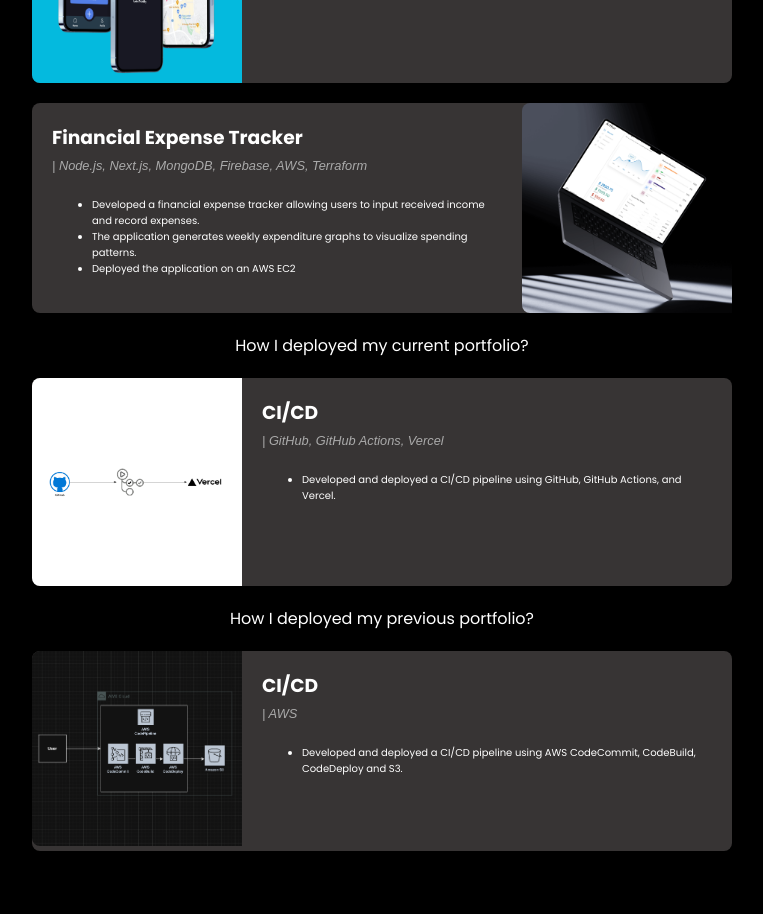
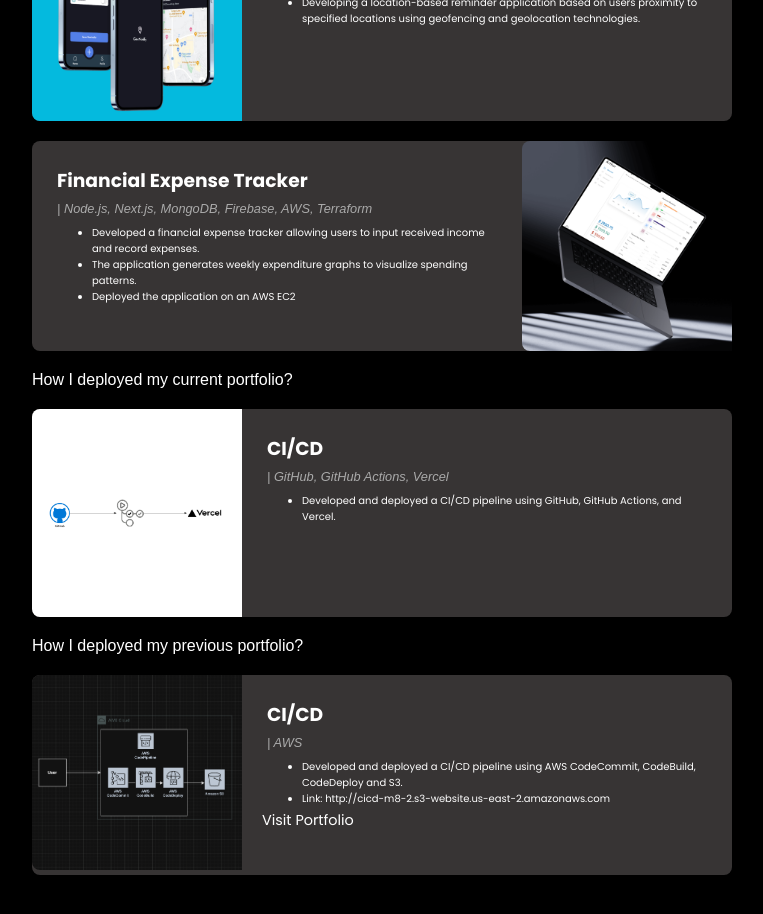
Before and after one commit to AkhilTheBoss/updatedPortfolio, a Next.js app: page / in a window 1280 px wide. Shown: the part 720-1634 px from the top of the page, without its empty margins (258-1021 px from the left). Before the commit the page ends 1611 px from the top, so only its background shows below. Built offline with nearby package versions, Linux system fonts and the light colour scheme.

Commit message:
touches added

```diff
--- a/src/app/components/Body/Body.css
+++ b/src/app/components/Body/Body.css
@@ -1,4 +1,3 @@
-/* Existing CSS */
 .cards-container {
   padding: 40px;
   max-width: 1200px;
@@ -7,6 +6,12 @@
   flex-direction: column;
   align-items: center;
   gap: 20px;
+}
+
+.main {
+  font-family: "Arial", sans-serif;
+  text-align: left;
+  width: 100%;
 }
 
 .Body-wrapper {
@@ -18,25 +23,22 @@
   align-items: center;
 }
 
-/* Add media queries for responsive design */
 @media (max-width: 768px) {
-  /* Styles for mobile view (screen width <= 768px) */
   .cards-container {
-    padding: 20px; /* Reduce padding for mobile view */
+    padding: 20px;
   }
 
   .Body-wrapper {
-    padding: 0 10px; /* Add some padding to the sides */
+    padding: 0 10px;
   }
 }
 
 @media (max-width: 1024px) {
-  /* Styles for tab view (screen width <= 1024px) */
   .cards-container {
-    padding: 30px; /* Adjust padding for tab view */
+    padding: 30px;
   }
 
   .Body-wrapper {
-    padding: 0 20px; /* Add some padding to the sides */
+    padding: 0 20px;
   }
 }
--- a/src/app/components/Body/Body.jsx
+++ b/src/app/components/Body/Body.jsx
@@ -36,6 +36,7 @@
   return (
     <div className="Body-wrapper">
       <div className="cards-container">
+        <div className="main">Featured Work</div>
         <Card
           title="GeoNotify"
           content={`Developing a location-based reminder application based on users proximity to specified locations using geofencing and geolocation technologies.`}
@@ -52,7 +53,7 @@
           imageSrc="images/MacBook-02.png"
           imageDirection="right"
         />
-        <div>How I deployed my current portfolio?</div>
+        <div className="main">How I deployed my current portfolio?</div>
         <Card
           title="CI/CD"
           content="Developed and deployed a CI/CD pipeline using GitHub, GitHub Actions, and Vercel."
@@ -60,13 +61,15 @@
           imageSrc="images/newCICD.png"
           imageDirection="left"
         />
-        <div>How I deployed my previous portfolio?</div>
+        <div className="main">How I deployed my previous portfolio?</div>
         <Card
           title="CI/CD"
-          content="Developed and deployed a CI/CD pipeline using AWS CodeCommit, CodeBuild, CodeDeploy and S3."
+          content={`Developed and deployed a CI/CD pipeline using AWS CodeCommit, CodeBuild, CodeDeploy and S3.
+                  Link: http://cicd-m8-2.s3-website.us-east-2.amazonaws.com`}
           tools="AWS"
           imageSrc="images/new_cicd.png"
           imageDirection="left"
+          link="http://cicd-m8-2.s3-website.us-east-2.amazonaws.com"
         />
       </div>
     </div>
--- a/src/app/components/Card/Card.css
+++ b/src/app/components/Card/Card.css
@@ -53,10 +53,6 @@
   padding: 20px;
 }
 
-.text-title {
-  margin-bottom: 20px;
-}
-
 .text-points {
   font-size: 10px;
 }
@@ -66,6 +62,22 @@
   font-size: 0.8rem;
   font-family: "Arial", sans-serif;
   color: #aaa;
+}
+
+.text-title {
+  margin: 5px;
+}
+
+.link {
+  color: white;
+  text-decoration: none;
+  font-size: 0.9rem;
+  margin-top: 1rem;
+}
+
+.link:hover {
+  color: #a993fe;
+  text-decoration: underline;
 }
 
 @media (max-width: 768px) {
--- a/src/app/components/Card/Card.jsx
+++ b/src/app/components/Card/Card.jsx
@@ -1,7 +1,7 @@
 import React from "react";
 import "./Card.css";
 
-const Card = ({ title, tools, content, imageSrc, imageDirection }) => {
+const Card = ({ title, tools, content, imageSrc, imageDirection, link }) => {
   return (
     <div className="card">
       <div
@@ -22,6 +22,16 @@
               })}
             </ul>
           </div>
+          {link && (
+            <a
+              href={link}
+              className="link"
+              target="_blank"
+              rel="noopener noreferrer"
+            >
+              Visit Portfolio
+            </a>
+          )}
         </div>
       </div>
     </div>
```
